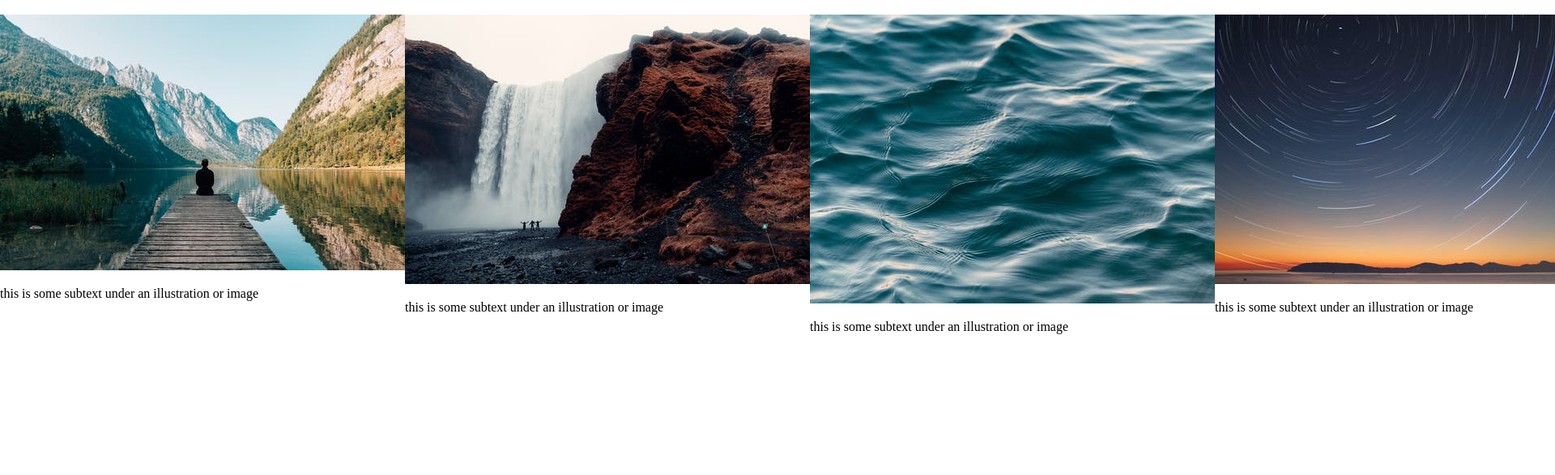
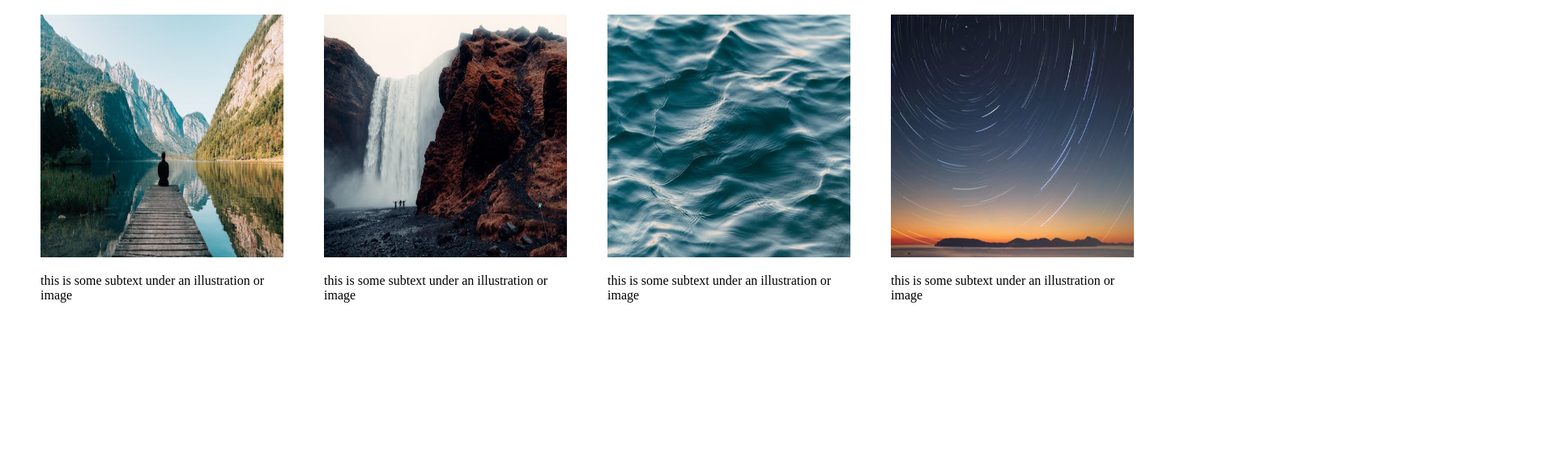
Before and after one commit to NDS-Schmitz/Odin_Project_Site, a plain HTML site: page index.html in a window 1280 px wide. Shown: the part 507-1094 px from the top of the page at 81% size, 1920 px wide, since content can reach past the window. Drawn offline with Linux system fonts and the light colour scheme.

Commit message:
Fixed spacing between pictures and acenterd the description of the text below the pictures.

```diff
--- a/styles.css
+++ b/styles.css
@@ -72,6 +72,17 @@ margin: 15px;
     display: flex;
     justify-content: space-between;
 }
+
+.images-second img{
+height: 300px;
+width: 300px;
+margin-left: 50px;
+}
+
+.image-subtext p{
+    margin-left: 50px;
+}
+
 .images-second div{
     flex: auto;
 }
```
